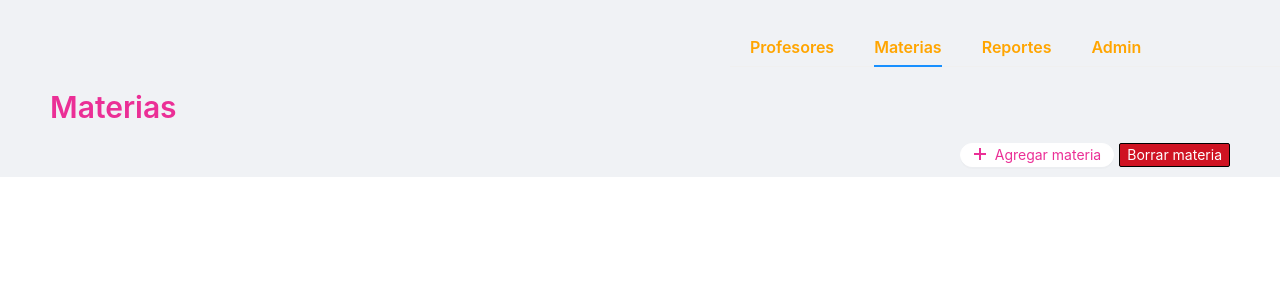
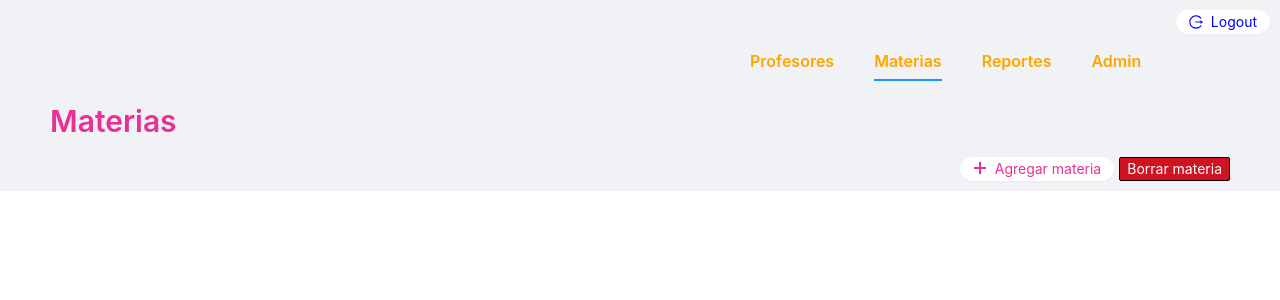
Before and after one commit to paulinagzd/app-integrador, a React (Create React App) app: page /materia in a window 1280 px wide. Shown: the top 300 px of the page. Built offline with nearby package versions, Linux system fonts and the light colour scheme; no server answers.

Commit message:
Se agrego funcionalidad de logout

```diff
--- a/src/App.js
+++ b/src/App.js
@@ -4,7 +4,6 @@ import Login from "./pages/Login";
 import Admin from "./pages/Admin";
 import Profesores from "./pages/Profesores";
 import Materias from "./pages/Materias";
-// import Inicio from "./pages/Inicio";
 import Reportes from "./pages/Reportes";
 import Navbar from "./components/Navbar";
 import "antd/dist/antd.css";
@@ -27,7 +26,7 @@ function App() {
     <div className="App">
       <Layout>
         <BrowserRouter>
-          {loadNavBar ? <Navbar /> : null}
+          {loadNavBar ? <Navbar setLoadNavBar={setLoadNavBar}/> : null}
           <Content style={{ padding: "0 50px" }}>
             <div className="site-layout-content">
               <Routes>
@@ -36,7 +35,6 @@ function App() {
                   path="/login"
                   element={<Login setLoadNavBar={setLoadNavBar} />}
                 />
-                {/* <Route path="/inicio" element={<Inicio />} /> */}
                 <Route path="/profesor" element={<Profesores />} end />
                 <Route path="/materia" element={<Materias />} />
                 <Route path="/reporte" element={<Reportes />} />
--- a/src/components/Navbar.js
+++ b/src/components/Navbar.js
@@ -1,10 +1,13 @@
 import React, { Fragment, useState, useEffect } from "react";
-import { Menu, Typography } from "antd";
+import { Menu, Typography, Button } from "antd";
 import { Link } from "react-router-dom";
-
+import { LogoutOutlined } from "@ant-design/icons";
+import { useNavigate } from "react-router-dom";
 const { Title } = Typography;
 
-export default function Navbar() {
+
+export default function Navbar(props) {
+  const nav = useNavigate();
   const tabTitleDict = {
     inicio: "Inicio",
     profesor: "Profesores",
@@ -25,6 +28,30 @@ export default function Navbar() {
 
   return (
     <Fragment>
+      <div
+        style={{
+          display: "flex",
+          justifyContent: "flex-end",
+          marginTop: "10px",
+          marginRight: "10px",
+        }}
+      >
+        <Button
+          size="small"
+          shape="round"
+          style={{
+            color: "blue",
+            borderColor: "white",
+          }}
+          icon={<LogoutOutlined />}
+          onClick={() => {
+            nav("/login");
+            props.setLoadNavBar(false);
+          }}
+        >
+          Logout
+        </Button>
+      </div>
 
       <Menu
         mode="horizontal"
@@ -32,23 +59,10 @@ export default function Navbar() {
         style={{
           display: "block",
           width: 550,
-            marginTop: "20px",
           marginLeft: "auto",
           backgroundColor: "transparent",
         }}
       >
-          {/* <Menu.Item
-            key="inicio"
-            onClick={() => {
-              setTitle("Inicio");
-            }}
-          >
-            <Link to="/inicio">
-              <Title strong level={5} style={{ color: "orange" }}>
-                Inicio
-              </Title>
-            </Link>
-          </Menu.Item>*/}
         <Menu.Item key="profesor" onClick={() => setTitle("Profesores")}>
           <Link to="/profesor">
             <Title strong level={5} style={{ color: "orange" }}>
--- a/src/pages/Materias.js
+++ b/src/pages/Materias.js
@@ -4,8 +4,7 @@ import "antd/dist/antd.less";
 import { materiaService } from "../services/materia";
 import ModalPage from "../components/ModalPage/ModalPage";
 import { filterService } from "../services/filter";
-import { subjectTypes } from "../constants/subject";
-import { openSection } from "../helpers/utility";
+
 
 const typeToLabel = (type) => {
   switch(type) {
@@ -68,7 +67,6 @@ const Materias = () => {
             action={"detail"}
             payload={materiaInfo[index]}
           />
-          {/* onClick={openSection.bind(this, materiaInfo[index].id, "detalle")} */}
         </>
       ),
     },
--- a/src/pages/Profesores.js
+++ b/src/pages/Profesores.js
@@ -4,7 +4,6 @@ import "antd/dist/antd.less";
 import { profesorService } from "../services/profesor";
 import ModalPage from "../components/ModalPage/ModalPage";
 import { filterService } from "../services/filter";
-import { openSection } from "../helpers/utility";
 
 const colorSelection = (color) => {
   color = color.toLowerCase();
@@ -69,7 +68,6 @@ const Profesores = () => {
             action={'detail'}
             payload={profesorInfo[index]}
           />
-          {/* onClick={openSection.bind(this, profesorInfo[index].id, "editar")} */}
         </>
       ),
     },
```
Lines whose indentation alone changed are shown as unchanged.
